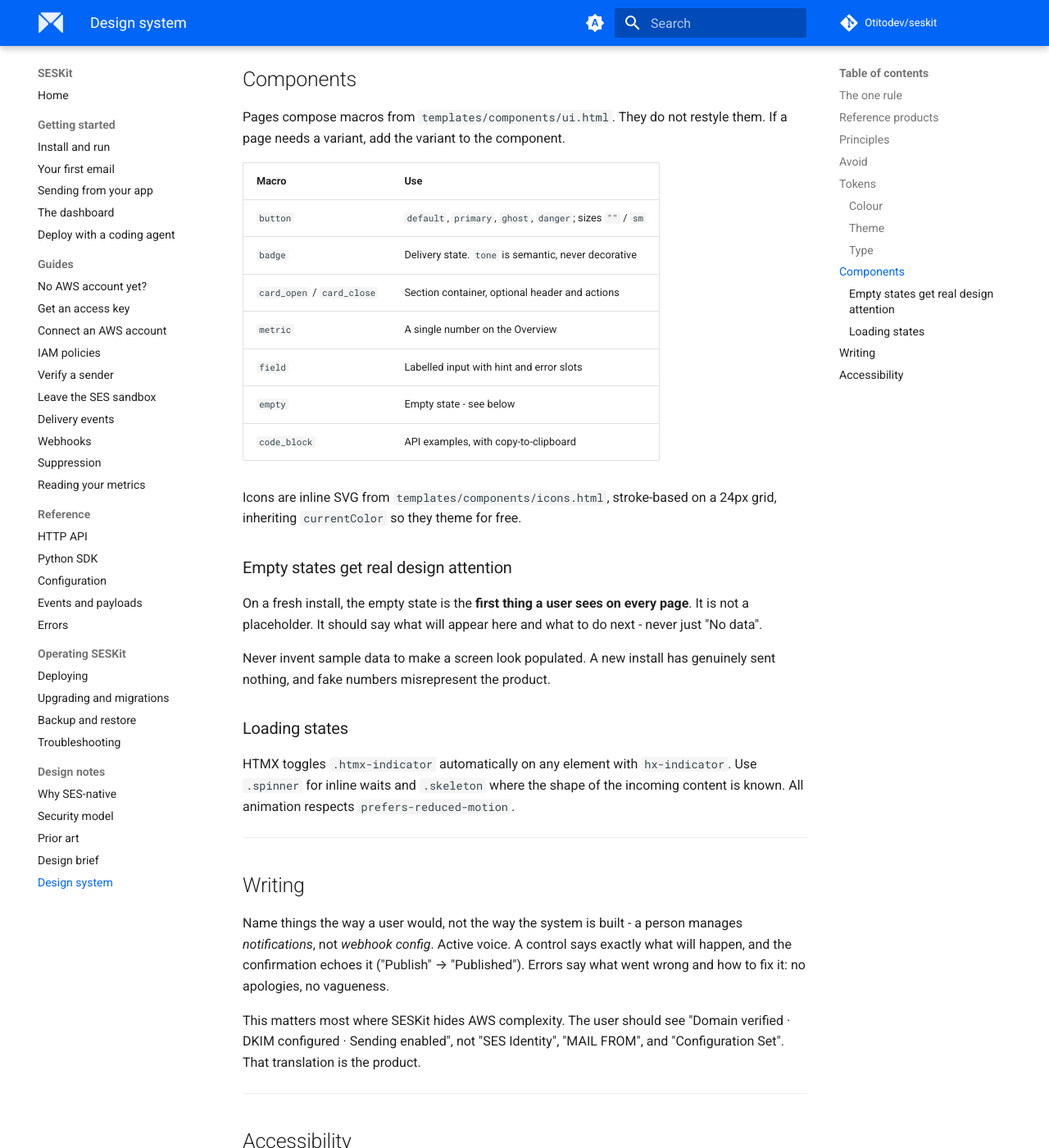
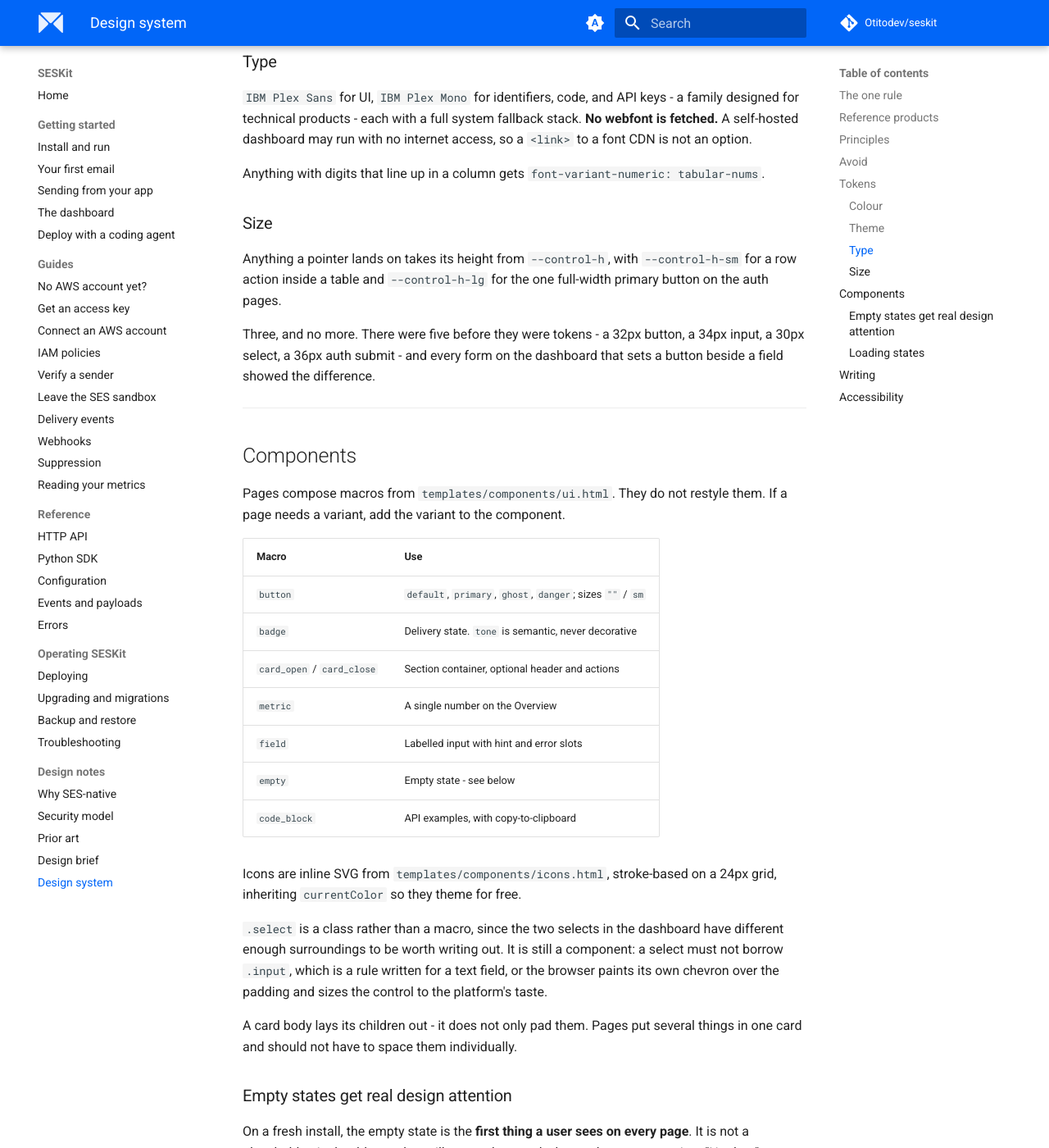
Before and after one commit to Otitodev/seskit, an MkDocs documentation site: the page built from docs/design/system.md, in a window 1280 px wide and 1400 px high, scrolled down 2667 px. Shown: the whole window at 82% size. Built offline with MkDocs 1.6.1 and Material for MkDocs 9.7.7, drawn with Linux system fonts in a browser that asks for light colours; comment, search, counter and statistics services are not loaded; some of the changed text lies outside the part shown.

Commit message:
docs: say which design rules are enforced, and how controls are sized
`system.md` already said that a literal hex inside a component rule is a bug.
It was true, unenforced, and untrue of the file it described. Three of its
rules now have a test behind them, so the page says which and why - including
the one that had already happened, a component asking for a token that does
not exist.

The size scale is new and was not written down anywhere: three control heights
where there were five arbitrary ones.

```diff
--- a/docs/design/system.md
+++ b/docs/design/system.md
@@ -56,6 +56,17 @@
 A literal hex value inside a component rule is a bug - it will break one of the
 two themes.
 
+Three of these rules are enforced by `tests/test_design_system.py` rather than
+left as prose, because each is the kind of thing a single later declaration
+breaks in silence: no colour written out below the token blocks, no type size
+off the scale, and no `var()` naming a token that was never defined. That last
+one is there because it had already happened - a component asked for
+`--fg-muted`, which does not exist in this system, and the fallback made it
+look deliberate.
+
+Not everything is a token. A 1px border and a 16px icon are dimensions, not
+decisions, and the guard stops there on purpose.
+
 ### Colour
 
 Neutrals carry a slight blue bias. A pure grey reads as unconsidered.
@@ -98,6 +109,16 @@
 Anything with digits that line up in a column gets
 `font-variant-numeric: tabular-nums`.
 
+### Size
+
+Anything a pointer lands on takes its height from `--control-h`, with
+`--control-h-sm` for a row action inside a table and `--control-h-lg` for the
+one full-width primary button on the auth pages.
+
+Three, and no more. There were five before they were tokens - a 32px button, a
+34px input, a 30px select, a 36px auth submit - and every form on the dashboard
+that sets a button beside a field showed the difference.
+
 ---
 
 ## Components
@@ -117,6 +138,15 @@
 
 Icons are inline SVG from `templates/components/icons.html`, stroke-based on a
 24px grid, inheriting `currentColor` so they theme for free.
+
+`.select` is a class rather than a macro, since the two selects in the
+dashboard have different enough surroundings to be worth writing out. It is
+still a component: a select must not borrow `.input`, which is a rule written
+for a text field, or the browser paints its own chevron over the padding and
+sizes the control to the platform's taste.
+
+A card body lays its children out - it does not only pad them. Pages put
+several things in one card and should not have to space them individually.
 
 ### Empty states get real design attention
 
```
